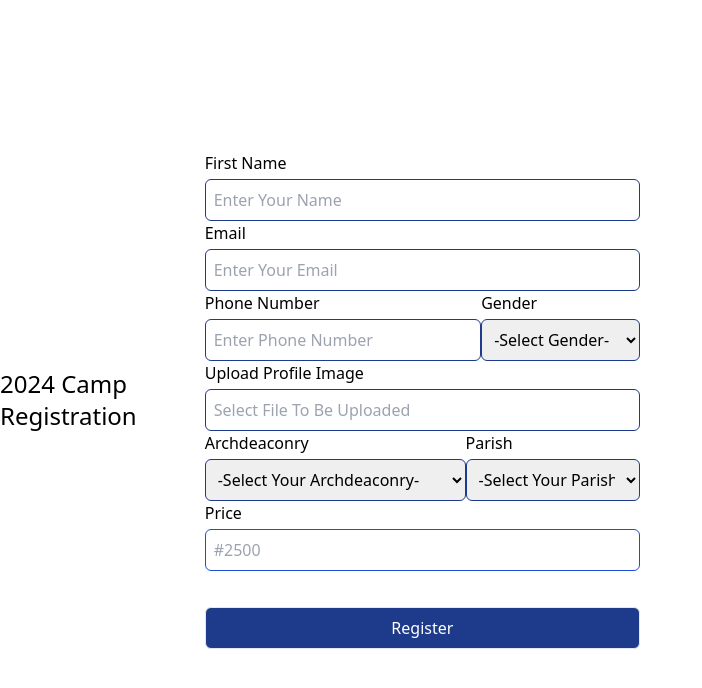
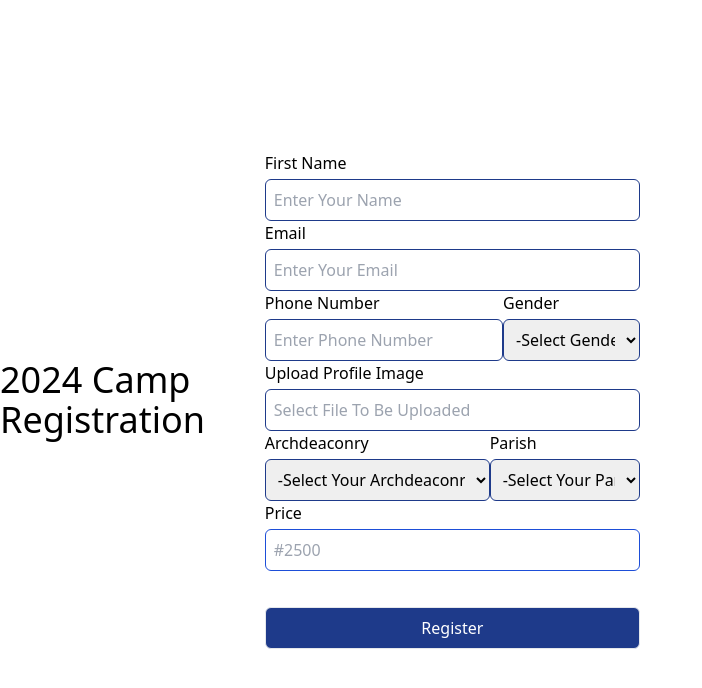
Before and after one commit to DLWYC/DLWYC-Website-Frontend, a React (Vite) app: page /registration in a window 1280 px wide. Shown: the top 688 px of the page, without its empty margins (0-702 px from the left). Built offline with nearby package versions, Linux system fonts and the light colour scheme; a web font is replaced by a local one.

Commit message:
"Updated font size of registration header from 2xl to 4xl"

```diff
--- a/src/pages/Registration/Registration.jsx
+++ b/src/pages/Registration/Registration.jsx
@@ -7,7 +7,7 @@ export default function Registration() {
 
 
            <div className="w-full flex items-center justify-center lg:w-1/2">
-                <h1 className="text-2xl">
+                <h1 className="text-4xl">
                     2024 <span>Camp</span> Registration
                 </h1>
                 <div>
```
